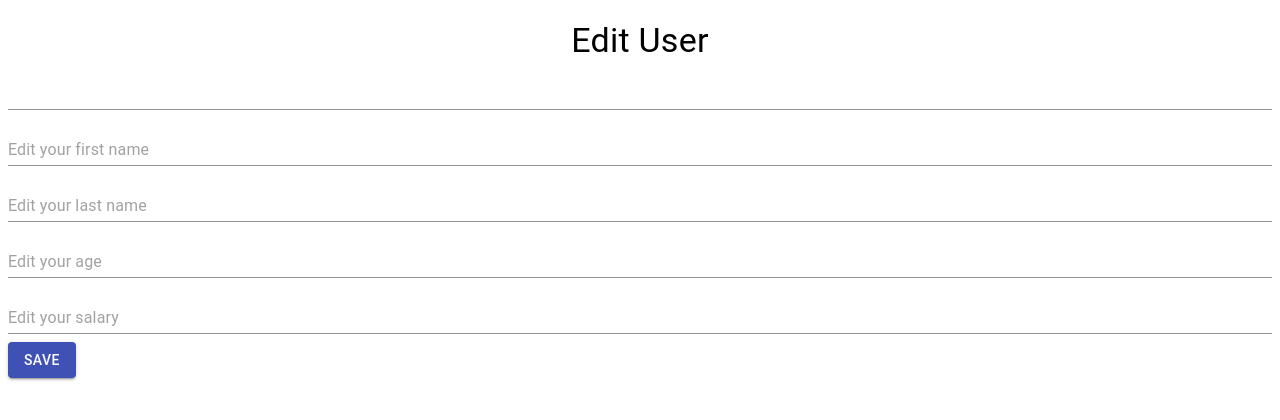
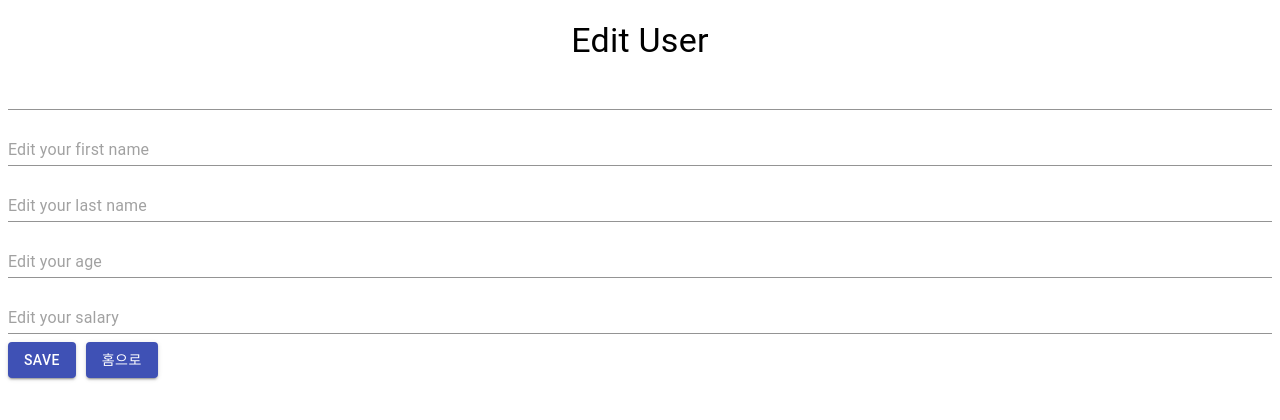
Before and after one commit to Kangchanseok/React-CRUD, a React (Create React App) app: page /edit-user in a window 1280 px wide. Shown: the top 420 px of the page. Built offline with nearby package versions, Linux system fonts and the light colour scheme; no server answers.

Commit message:
홈버튼 추가

```diff
--- a/src/component/user/AddUserComponent.jsx
+++ b/src/component/user/AddUserComponent.jsx
@@ -34,6 +34,11 @@ class AddUserComponent extends Component{
     this.setState({
       [e.target.name] : e.target.value
     })
+  }
+
+  back = () => {
+    let navigate = this.props.navigate;
+    navigate('/users')
   }
 
   saveUser = (e) => {
@@ -90,6 +95,8 @@ fullWidth margin="normal" value={this.state.salary} onChange={this.onChange} />
 
           <Button variant="contained" color="primary" onClick={this.saveUser}>Save</Button>
 
+          <Button variant="contained" color="primary" style={backButton} onClick={this.back}>홈으로</Button>
+
         </form>
       </div>
     );
@@ -105,5 +112,8 @@ const style = {
   display: 'flex',
   justifyContent: 'center'
 }
+const backButton = {
+  marginLeft: '10px' // 여긴 margin-left가 아니라 marginLeft넹 ㅎㅎ;
+}
 
 export default withHook(AddUserComponent);
--- a/src/component/user/EditUserComponent.jsx
+++ b/src/component/user/EditUserComponent.jsx
@@ -56,6 +56,11 @@ class EditUserComponent extends Component{
     });
   }
 
+  back = () => {
+    let navigate = this.props.navigate;
+    navigate('/users')
+  }
+
   saveUser = (e) => {
     e.preventDefault();
 
@@ -103,6 +108,7 @@ fullWidth margin="normal" value={this.state.age} onChange={this.onChange} />
 fullWidth margin="normal" value={this.state.salary} onChange={this.onChange} />
 
           <Button variant="contained" color="primary" onClick={this.saveUser}>Save</Button>
+          <Button variant="contained" color="primary" style={backButton} onClick={this.back}>홈으로</Button>
 
         </form>
       </div>
@@ -114,5 +120,8 @@ const style = {
   display: 'flex',
   justifyContent: 'center'
 }
+const backButton = {
+  marginLeft: '10px' // 여긴 margin-left가 아니라 marginLeft넹 ㅎㅎ;
+}
 
 export default  withHook(EditUserComponent);
```
